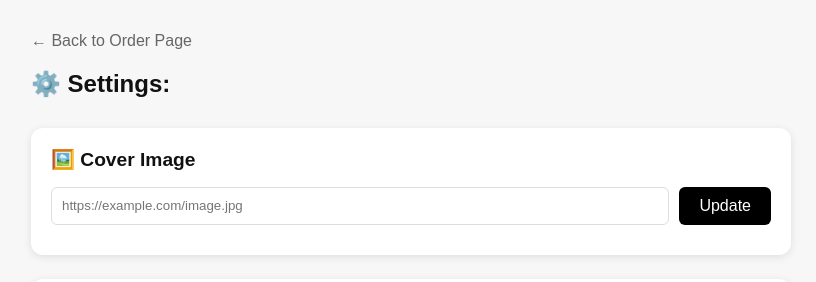
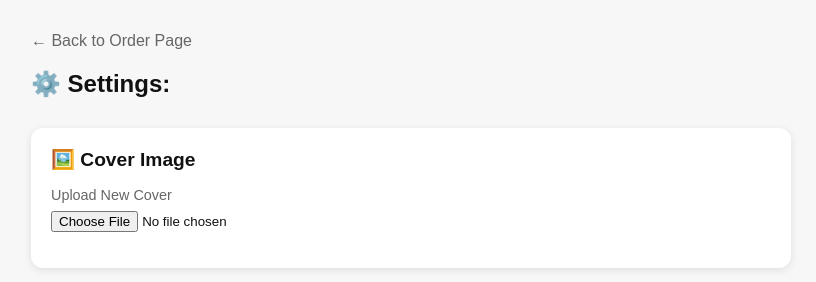
Before and after one commit to EslamHassan242/breakfast-orders-sraya, a Next.js app: page /room/1/settings in a window 1280 px wide. Shown: the top 282 px of the page, without its empty margins (229-1045 px from the left). Built offline with nearby package versions, Linux system fonts and the light colour scheme; no server answers; the database is empty.

Commit message:
fix vote failure

```diff
--- a/app/room/[id]/settings/page.tsx
+++ b/app/room/[id]/settings/page.tsx
@@ -18,6 +18,8 @@ export default function RoomSettings({ params }: { params: Promise<{ id: string
   const [sellers, setSellers] = useState<any[]>([]);
   const [newSellerName, setNewSellerName] = useState("");
 
+  const [uploading, setUploading] = useState(false);
+
   useEffect(() => {
     loadRoomDetails();
     loadMenu();
@@ -34,7 +36,6 @@ export default function RoomSettings({ params }: { params: Promise<{ id: string
     if (data) {
       setRoomName(data.name || "Untitled Room");
       setCoverUrl(data.cover_image_url || "");
-      setNewCoverUrl(data.cover_image_url || "");
     }
   }
 
@@ -55,29 +56,60 @@ export default function RoomSettings({ params }: { params: Promise<{ id: string
     setSellers(data || []);
   }
 
-  async function updateCover() {
-    const { error } = await supabase
-      .from("rooms")
-      .update({ cover_image_url: newCoverUrl })
-      .eq("id", roomId);
+  async function handleImageUpload(e: React.ChangeEvent<HTMLInputElement>) {
+    if (!e.target.files || e.target.files.length === 0) return;
 
-    if (error) alert("Failed to update cover");
-    else {
-      setCoverUrl(newCoverUrl);
-      alert("Cover updated!");
+    const file = e.target.files[0];
+    const fileExt = file.name.split('.').pop();
+    const fileName = `${roomId}-${Date.now()}.${fileExt}`;
+    const filePath = `${fileName}`;
+
+    setUploading(true);
+
+    try {
+      const { error: uploadError } = await supabase.storage
+        .from('covers')
+        .upload(filePath, file);
+
+      if (uploadError) throw uploadError;
+
+      const { data } = supabase.storage.from('covers').getPublicUrl(filePath);
+      const publicUrl = data.publicUrl;
+
+      // Update room with new cover
+      const { error: updateError } = await supabase
+        .from("rooms")
+        .update({ cover_image_url: publicUrl })
+        .eq("id", roomId);
+
+      if (updateError) throw updateError;
+
+      setCoverUrl(publicUrl);
+      alert("Cover image updated successfully!");
+    } catch (error: any) {
+      console.error("Upload failed:", error);
+      alert(`Upload failed: ${error.message}`);
+    } finally {
+      setUploading(false);
     }
   }
 
   async function addMenuItem() {
-    if (!newMenuItem.name || !newMenuItem.price) return;
+    if (!newMenuItem.name || !newMenuItem.price) return alert("Please enter name and price");
+
+    const price = Number(newMenuItem.price);
+    if (isNaN(price)) return alert("Invalid price");
+
     const { error } = await supabase.from("menu").insert([{
       name: newMenuItem.name,
-      price: Number(newMenuItem.price),
+      price: price,
       room_id: roomId
     }]);
 
-    if (error) alert("Failed to add item");
-    else {
+    if (error) {
+      console.error("Add item failed:", error);
+      alert(`Failed to add item: ${error.message}`);
+    } else {
       setNewMenuItem({ name: "", price: "" });
       loadMenu();
     }
@@ -96,8 +128,10 @@ export default function RoomSettings({ params }: { params: Promise<{ id: string
       room_id: roomId
     }]);
 
-    if (error) alert("Failed to add seller");
-    else {
+    if (error) {
+       console.error("Add seller failed:", error);
+       alert(`Failed to add seller: ${error.message}`);
+    } else {
       setNewSellerName("");
       loadSellers();
     }
@@ -120,17 +154,23 @@ export default function RoomSettings({ params }: { params: Promise<{ id: string
       {/* Cover Image */}
       <div className="panel" style={{ background: "#fff", padding: 20, borderRadius: 12, boxShadow: "0 2px 8px rgba(0,0,0,0.1)", marginBottom: 24 }}>
         <h2 style={{ marginTop: 0 }}>🖼️ Cover Image</h2>
-        <div style={{ display: "flex", gap: 10, marginBottom: 10 }}>
+        <div style={{ marginBottom: 16 }}>
+          <label style={{ display: "block", marginBottom: 8, fontWeight: 500 }}>Upload New Cover</label>
           <input
-            value={newCoverUrl}
-            onChange={e => setNewCoverUrl(e.target.value)}
-            placeholder="https://example.com/image.jpg"
-            style={{ flex: 1, padding: 10, borderRadius: 6, border: "1px solid #ddd" }}
+            type="file"
+            accept="image/*"
+            onChange={handleImageUpload}
+            disabled={uploading}
+            style={{ display: "block", width: "100%" }}
           />
-          <button onClick={updateCover} style={{ padding: "10px 20px", background: "#000", color: "#fff", border: "none", borderRadius: 6, cursor: "pointer" }}>Update</button>
+          {uploading && <p style={{ color: "#666", fontSize: "0.9rem" }}>Uploading...</p>}
         </div>
+
         {coverUrl && (
-          <img src={coverUrl} alt="Cover Preview" style={{ width: "100%", maxHeight: 200, objectFit: "cover", borderRadius: 8 }} />
+          <div>
+            <p style={{ marginBottom: 8, fontWeight: 500 }}>Current Cover:</p>
+            <img src={coverUrl} alt="Cover Preview" style={{ width: "100%", maxHeight: 300, objectFit: "cover", borderRadius: 8 }} />
+          </div>
         )}
       </div>
 
```
Also changed, not shown: app/page.tsx (+6 -3 lines).
